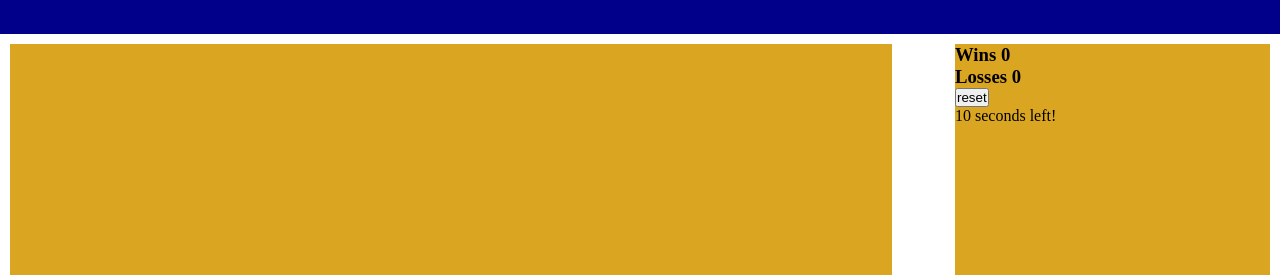
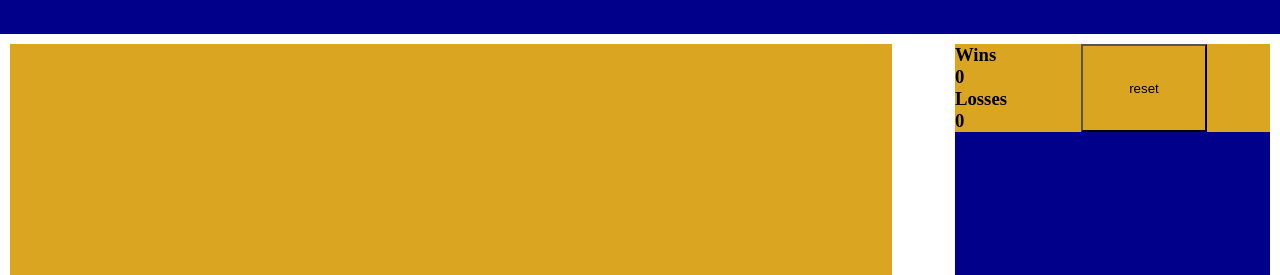
Before and after one commit to Abou2022/WordGuess, a plain HTML site: page index.html in a window 1280 px wide. Shown: the part 86-361 px from the top of the page. Drawn offline with Linux system fonts and the light colour scheme.

Commit message:
final version

```diff
--- a/index.html
+++ b/index.html
@@ -18,11 +18,13 @@
       </section>
       <aside class="goldBg">
         <div class="scoreBox">
-          <h3>Wins <span id="winsSpan"></span></h3>
-          <h3>Losses <span id="lossesSpan"></span></h3>
-          <button id="resetBtn">reset</button>
+          <div>
+            <h3>Wins <span id="winsSpan"></span></h3>
+            <h3>Losses <span id="lossesSpan"></span></h3>
+          </div>
+          <button id="resetBtn" class="goldBg">reset</button>
         </div>
-        <div class="timeBox">
+        <div class="timeBox blueBg">
           <p><span id="timePara">10</span> seconds left!</p>
         </div>
       </aside>
--- a/script.js
+++ b/script.js
@@ -2,6 +2,7 @@
     //create a collection of words
     var wordPara = document.querySelector("#wordPara");
     var startBtn = document.querySelector(".goldBg");
+
     var timePara = document.querySelector("#timePara");
     var lossesSpan = document.querySelector("#lossesSpan")
     var winsSpan = document.querySelector("#winsSpan")
@@ -89,3 +90,13 @@ document.addEventListener("keyup", function(event){
     }
 }
 });
+ //reset scores
+document.querySelector("#resetBtn").addEventListener("click",function(){
+    wins = 0;
+    losses=0;
+    localStorage.setItem("wins",0)
+    localStorage.setItem("losses",0)
+    winsSpan.textContent=0;
+    lossesSpan.textContent=0;
+
+ })
--- a/styles.css
+++ b/styles.css
@@ -26,6 +26,8 @@ section {
 }
 aside {
   width: 25%;
+  display: flex;
+  flex-direction: column;
 }
 header button {
   font-size: 36px;
@@ -39,6 +41,21 @@ header button {
 .whiteText {
   color: white;
 }
+.scoreBox {
+  display: flex;
+}
+.scoreBox * {
+  width: 40%;
+  justify-content: space-between;
+}
+.timeBox {
+  flex-grow: 1;
+  color: white;
+  font-size: 50px;
+  display: flex;
+  justify-content: center;
+  align-items: center;
+}
 
 #wordPara {
   /*this make the word bigger*/
```
